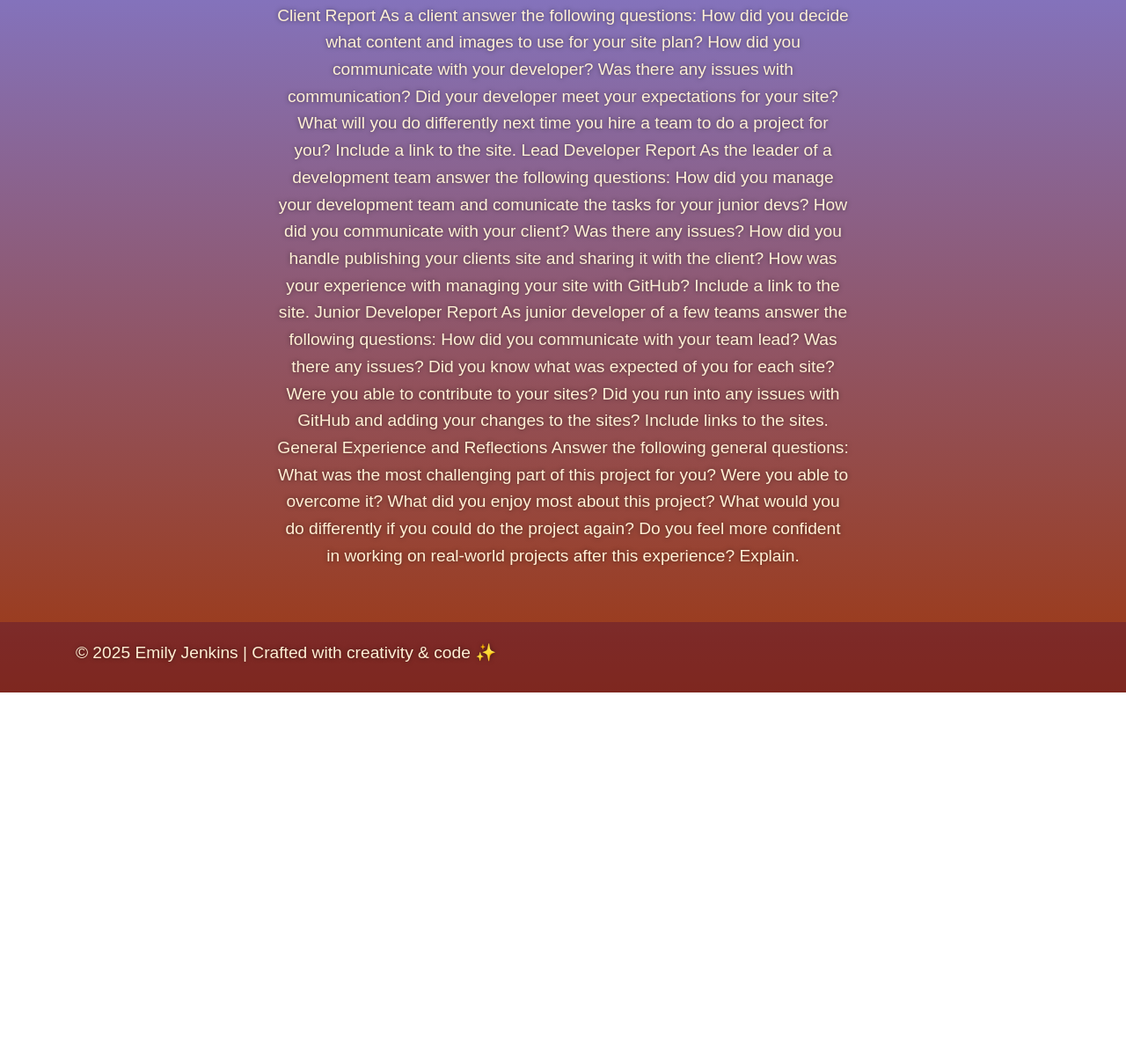
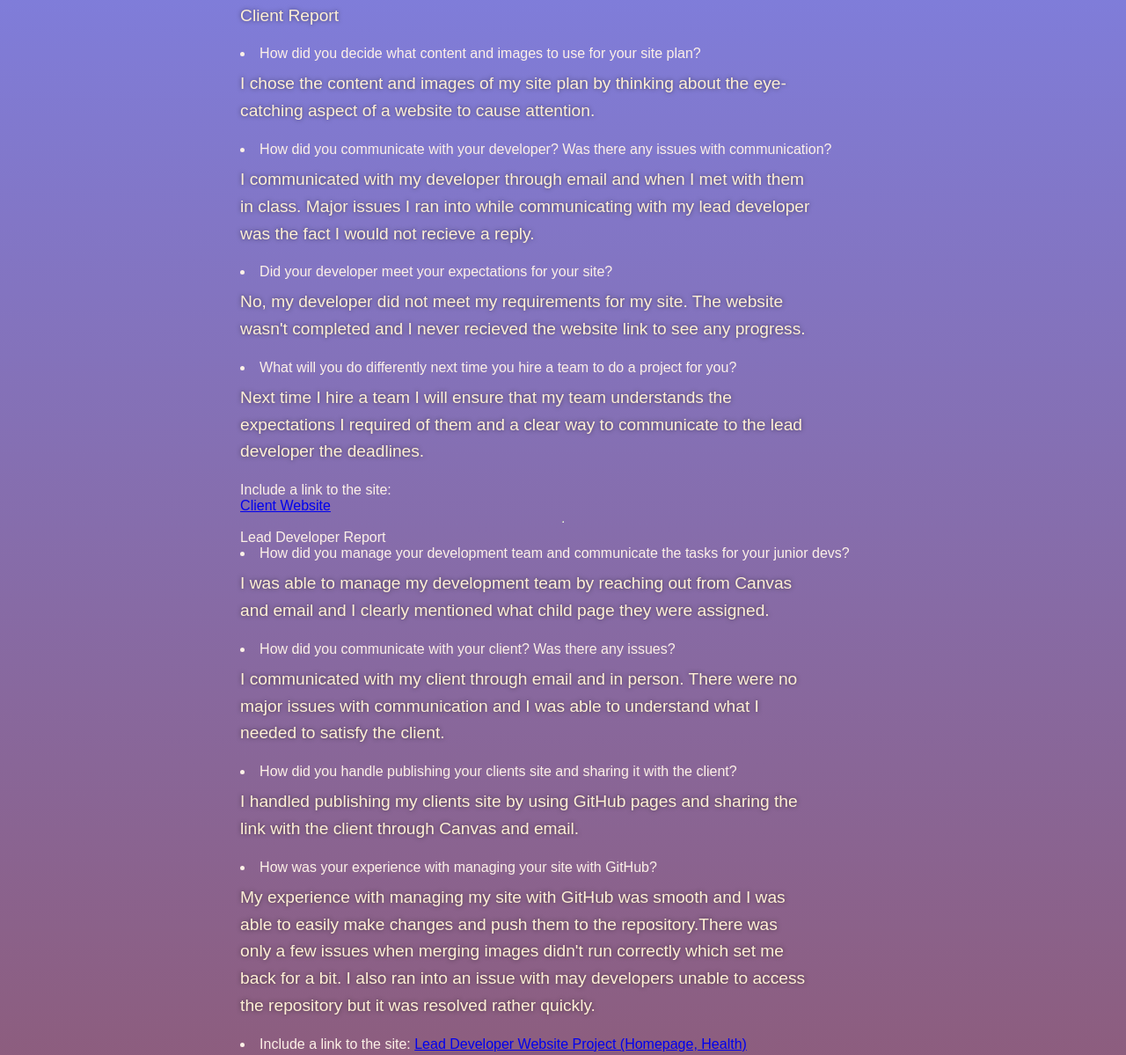
Before and after one commit to EmrySky/wdd130, a plain HTML site: page Portfolio-EJ/client_report.html in a window 1280 px wide. Shown: the part 209-1408 px from the top of the page at 88% size. Before the commit the page ends 996 px from the top, so only its background shows below. Drawn offline with Linux system fonts and the light colour scheme.

Commit message:
Finished Product

```diff
--- a/Portfolio-EJ/client_report.html
+++ b/Portfolio-EJ/client_report.html
@@ -62,8 +62,8 @@
       padding: 40px 20px;
       display: flex;
       flex-direction: column;
-      align-items: center;
-      text-align: center;
+      align-items: left;
+      text-align: left;
     }
 
     /* Logo grid */
@@ -129,40 +129,62 @@
   <main>
     <h2>WDD130 Client Report</h2>
     <p>Client Report
-As a client answer the following questions:
-How did you decide what content and images to use for your site plan?
-How did you communicate with your developer? Was there any issues with communication?
-Did your developer meet your expectations for your site?
-What will you do differently next time you hire a team to do a project for you?
-Include a link to the site.
+  <list>
+<li>How did you decide what content and images to use for your site plan?</li>
+<p> I chose the content and images of my site plan by thinking about the eye-catching aspect of a website to cause attention.</p>
+<li>How did you communicate with your developer? Was there any issues with communication?</li>
+<p> I communicated with my developer through email and when I met with them in class. Major issues I ran into while communicating with my lead developer was the fact I would not recieve a reply.</p>
+<li>Did your developer meet your expectations for your site?</li>
+<p> No, my developer did not meet my requirements for my site. The website wasn't completed and I never recieved the website link to see any progress.</p>
+<li>What will you do differently next time you hire a team to do a project for you?</li>
+<p>Next time I hire a team I will ensure that my team understands the expectations I required of them and a clear way to communicate to the lead developer the deadlines.</p>
+Include a link to the site: <a href="https://eliwestenskow-glitch.github.io/wdd130-jenkins/" target="_blank">
+  Client Website
+</a>
+    </list>
+<hr>
  Lead Developer Report
-As the leader of a development team answer the following questions:
-How did you manage your development team and comunicate the tasks for your junior devs?
-How did you communicate with your client? Was there any issues?
-How did you handle publishing your clients site and sharing it with the client?
-How was your experience with managing your site with GitHub?
-Include a link to the site.
+<list>
+<li>How did you manage your development team and communicate the tasks for your junior devs?</li>
+<p>I was able to manage my development team by reaching out from Canvas and email and I clearly mentioned what child page they were assigned.</p>
+<li>How did you communicate with your client? Was there any issues?</li>
+<p>I communicated with my client through email and in person. There were no major issues with communication and I was able to understand what I needed to satisfy the client.</p>
+<li>How did you handle publishing your clients site and sharing it with the client?</li>
+<p>I handled publishing my clients site by using GitHub pages and sharing the link with the client through Canvas and email.</p>
+<li>How was your experience with managing your site with GitHub?</li>
+<p> My experience with managing my site with GitHub was smooth and I was able to easily make changes and push them to the repository.There was only a few issues when merging images didn't run correctly which set me back for a bit. I also ran into an issue with may developers unable to access the repository but it was resolved rather quickly. </p>
+<li>Include a link to the site: <a href="https://emrysky.github.io/wdd130-Rogene/"target="_blank"> Lead Developer Website Project (Homepage, Health)</a></li>
+</list>
+<hr>
  Junior Developer Report
-As junior developer of a few teams answer the following questions:
-How did you communicate with your team lead? Was there any issues?
-Did you know what was expected of you for each site?
-Were you able to contribute to your sites?
-Did you run into any issues with GitHub and adding your changes to the sites?
-Include links to the sites.
+<list>
+<li>How did you communicate with your team lead? Was there any issues?</li>
+<p>I communicated with my team lead through email and in person. There were no major issues with communication and I was able to understand what I needed to satisfy the client and lead.</p>
+<li>Did you know what was expected of you for each site?</li>
+<p> Yes, I knew what was expected of me for each site. My lead developer clearly communicated the tasks I was assigned and the deadlines for each task.</p>
+<li>Were you able to contribute to your sites?</li>
+<p> Yes, I was able to contribute to my sites by completing the tasks assigned to me by my lead developer and ensuring that the content and images were appropriate for the client's needs.</p>
+<li>Did you run into any issues with GitHub and adding your changes to the sites?</li>
+<p> I did not run into any issues because the issues I had experienced as a Lead Developer was similar to any issues I ran into but they were remedied pretty quick.</p>
+<li>Include links to the sites: <a href="https://alex-pehr.github.io/wdd130-mcclure/"target="_blank">Website 1 (Long Camel, Right Image of Leviathan)</a> <a href="https://raman-brain.github.io/wdd-crenshaw/"target="_blank"> Website 2 (About Page)</a></li>
+</list>
+<hr>
  General Experience and Reflections
-Answer the following general questions:
-What was the most challenging part of this project for you? Were you able to overcome it?
-What did you enjoy most about this project?
-What would you do differently if you could do the project again?
-Do you feel more confident in working on real-world projects after this experience? Explain.
-
+<list>
+<li>What was the most challenging part of this project for you? Were you able to overcome it?</li>
+<p>The most challenging part of this project for me was managing the use of GitHub and GitHub Desktop, and ensuring that I met all deadlines. I was able to overcome this by meeting the deadlines and asking questions when needed.</p>
+<li>What did you enjoy most about this project?</li>
+<p> What I enjoyed most about this project was working with team even though sometimes it became frustrating when nothing was finished, I still really liked the ability to compelte a different website to the site-plan I had made. </p>
+<li>What would you do differently if you could do the project again?</li>
+<p> If I could do the project again I would ensure that I had a better way to communicate with my team members to ensure that everyone was on the same page and deadlines were met. </p>
+<li>Do you feel more confident in working on real-world projects after this experience? Explain.</li>
+<p> Yes, I feel more confident in working on real-world projects after this experience because I was able to understand the importance of communication and meeting deadlines in a team setting. I also learned how to use GitHub effectively for version control and collaboration. This will assist me in a business setting because I will be able to effectively lead a team to a common goal as the client sees fit.</p>
+</list>
     </p>
-      </a>
-    </div>
   </main>
 
   <footer>
-    <p>&copy; 2025 Emily Jenkins | Crafted with creativity & code ✨</p>
+    <p>&copy; 2025 Emily Jenkins</p>
   </footer>
 </body>
 </html>
```
Also changed, not shown: Portfolio-EJ/EJportfolio.html (+1 -1 lines), Portfolio-EJ/allaboutme.html (+2 -2 lines), Portfolio-EJ/iceindex.html (+2 -2 lines), Portfolio-EJ/whitewaterindex.html (+3 -1 lines).
